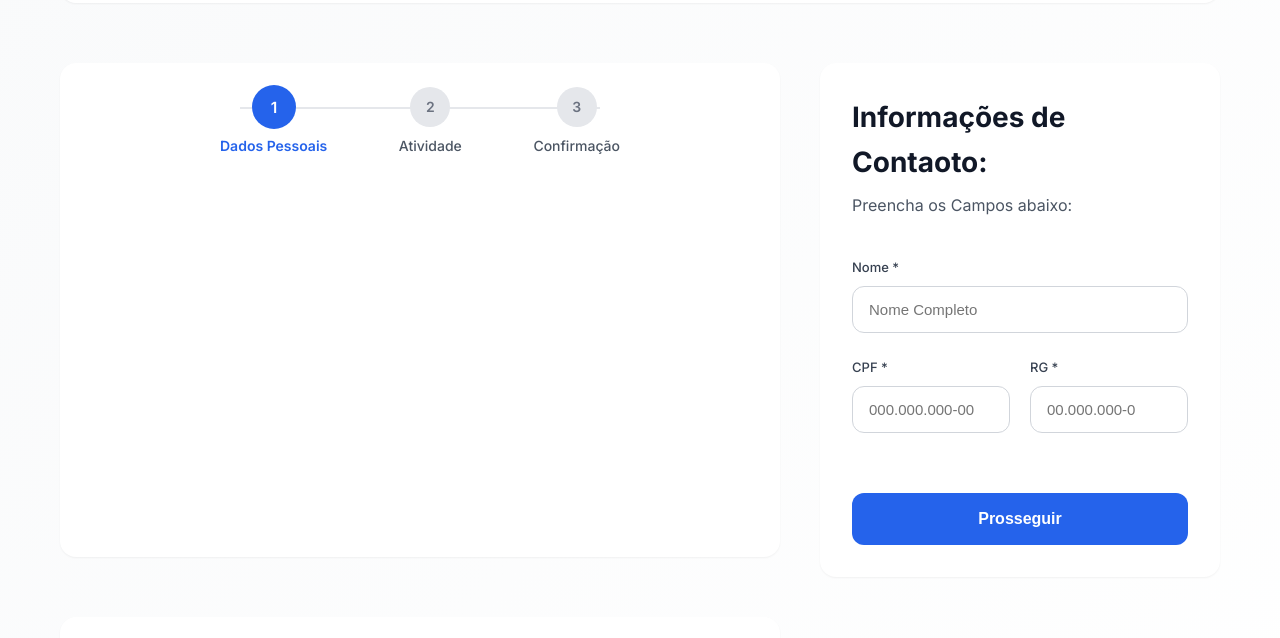
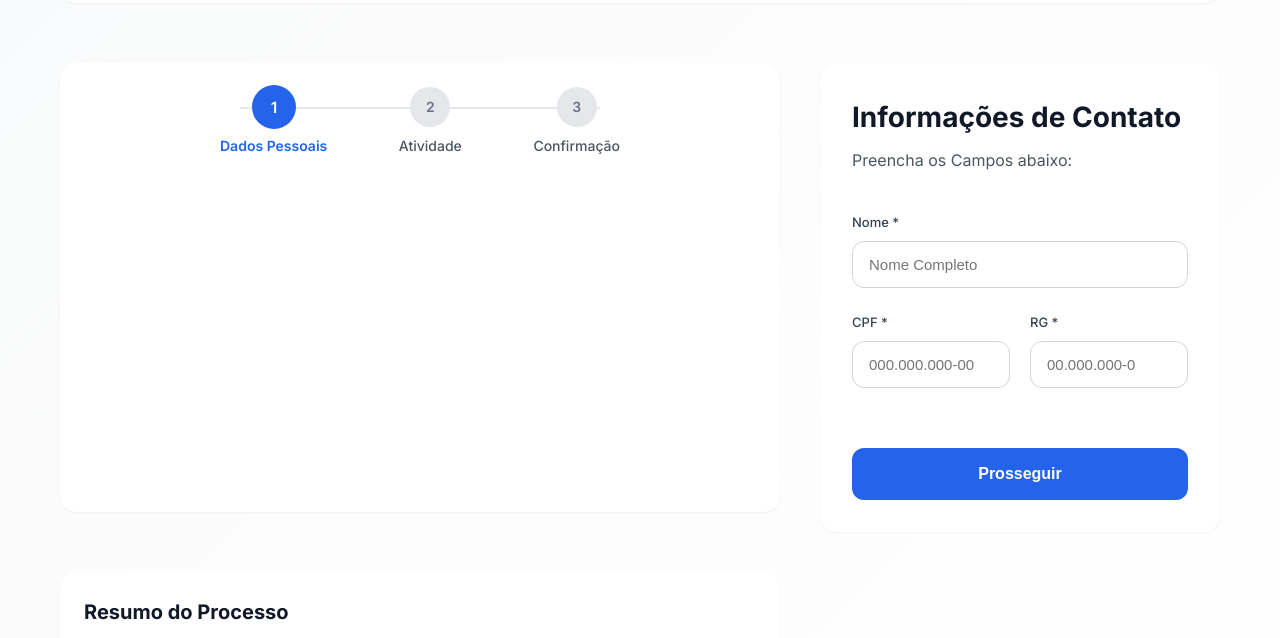
Before and after one commit to checkouttestste12/formularioabertura, a plain HTML site: page index.html in a window 1280 px wide. Shown: the part 95-733 px from the top of the page. Drawn offline with Linux system fonts and the light colour scheme.

Commit message:
Update index.html

```diff
--- a/index.html
+++ b/index.html
@@ -1458,7 +1458,7 @@
 
         <main class="main-content">
             <div class="step-content active" id="step1">
-                <h2 class="step-title">Informações de Contaoto:</h2>
+                <h2 class="step-title">Informações de Contato</h2>
                 <p class="step-subtitle">Preencha os Campos abaixo:</p>
 
                 <form id="personalDataForm">
```
